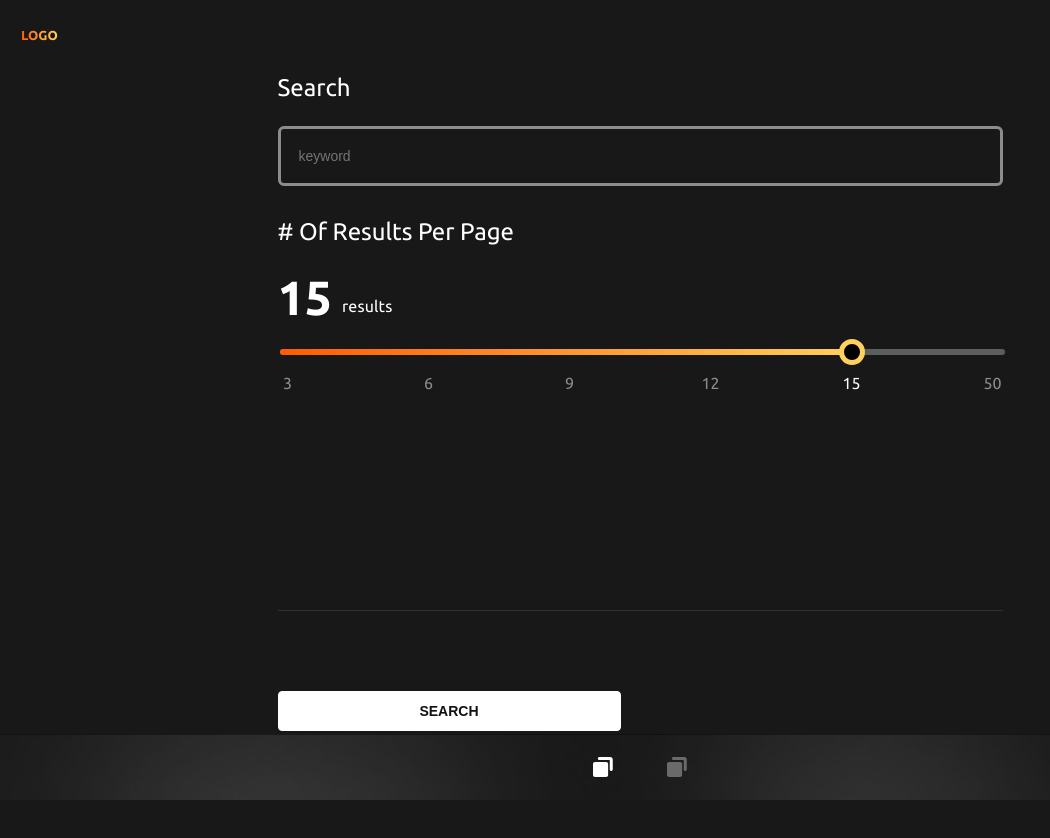
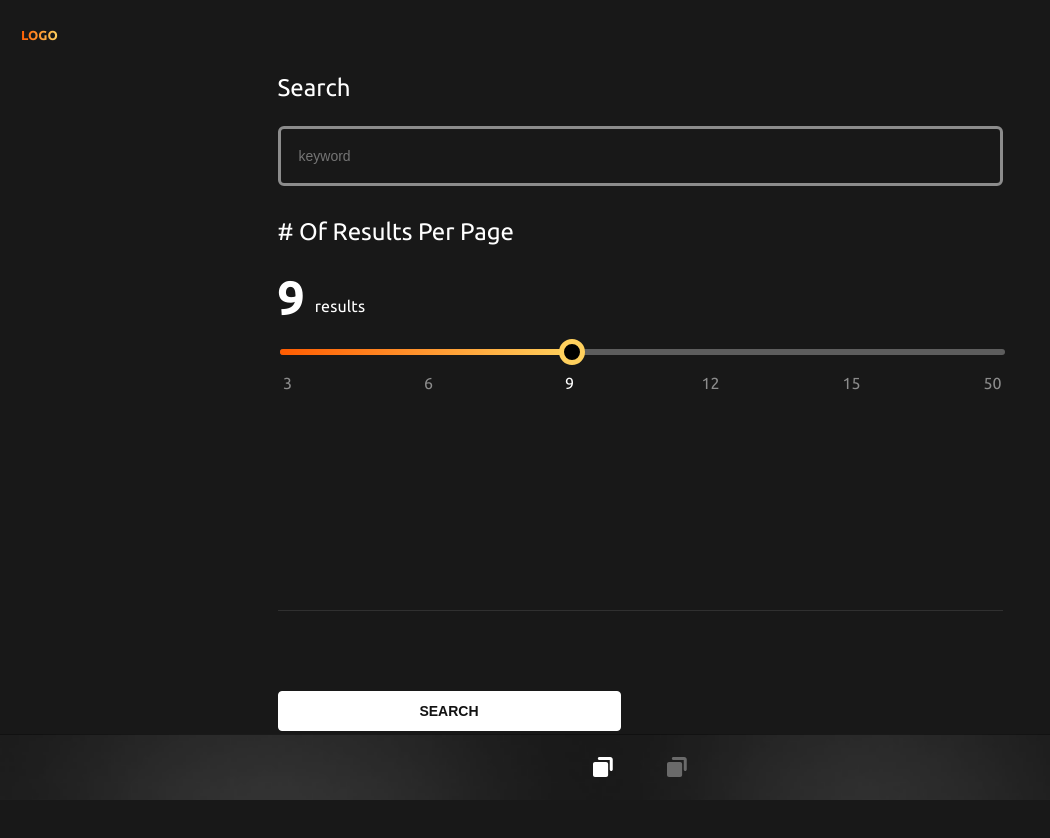
Before and after one commit to TimingJL/fatbull-fe-exam2, a React (Vite) app: page / in a window 1280 px wide. Shown: the top 838 px of the page, without its empty margins (0-1050 px from the left). Built offline with nearby package versions, Linux system fonts and the light colour scheme; no server answers.

Commit message:
feat: using page size selected by slider

```diff
--- a/src/components/Slider/index.tsx
+++ b/src/components/Slider/index.tsx
@@ -2,8 +2,6 @@ import React from 'react';
 import styled, { css } from 'styled-components';
 
 const SIZE_THUMB = 26;
-const step = 20;
-const defaultValue = 80;
 
 const railStyle = css`
   background: rgba(255, 255, 255, 0.3); /* rail color */
@@ -81,10 +79,11 @@ interface IProps {
 
 const Slider = (props: IProps) => {
   const sliderRef = React.useRef(null);
+  const { onChange, max = 100, value = 0, options = [3, 6, 9, 12, 15, 50] } = props;
+  const step = 100 / (options.length - 1);
+  const defaultValue = options.indexOf(value) * step;
   const [currentValue, setCurrentValue] = React.useState(defaultValue);
-  const { onChange, max = 100, options = [3, 6, 9, 12, 15, 50] } = props;
   const activeIndex = (currentValue + step) / step - 1;
-
   const handleOnChange = (event: React.ChangeEvent<HTMLInputElement>) => {
     const value = Number(event?.target?.value);
     setCurrentValue(value);
@@ -92,7 +91,7 @@ const Slider = (props: IProps) => {
 
   React.useEffect(() => {
     if (onChange) {
-      onChange(activeIndex);
+      onChange(options[activeIndex]);
     }
   }, [currentValue, activeIndex, onChange]);
 
--- a/src/pages/Home/Result/index.tsx
+++ b/src/pages/Home/Result/index.tsx
@@ -7,8 +7,6 @@ import { ArrowLeft } from 'components/Icons/ArrowLeft';
 import { getUsers } from 'api/index';
 import { routePathConfig } from 'route/config';
 import Skeleton from './Skeleton';
-
-const pageSize = 9;
 
 const BackButton = styled(ArrowLeft)`
   cursor: pointer;
@@ -106,11 +104,12 @@ interface IData {
 
 interface IProps {
   keyword: string;
+  pageSize?: number;
 }
 
 const Result = (props: IProps) => {
   const targetRef = React.useRef(null);
-  const { keyword } = props;
+  const { keyword, pageSize = 9 } = props;
   const navigate = useNavigate();
   const [page, setPage] = React.useState(1);
   const [data, setData] = React.useState<IData[]>([]);
--- a/src/pages/Home/Search/index.tsx
+++ b/src/pages/Home/Search/index.tsx
@@ -81,10 +81,15 @@ const Result = styled.div`
   }
 `;
 
-const Search = () => {
+interface IProps {
+  pageSize?: number;
+  handleChangePageSize?: (value: number) => void;
+}
+
+const Search = (props: IProps) => {
   const navigate = useNavigate();
+  const { pageSize, handleChangePageSize = () => null } = props;
   const [keyword, setKeyword] = React.useState('');
-  const [resultsPerPage, setResultsPerPage] = React.useState<number>();
 
   const handleOnSubmit = () => {
     navigate({
@@ -104,11 +109,11 @@ const Search = () => {
         <PageSizeSection>
           <Label># of results per page</Label>
           <Result>
-            <div className="result__number">{options[resultsPerPage || 0]}</div>
+            <div className="result__number">{pageSize}</div>
             <div className="result__unit">results</div>
           </Result>
           <div>
-            <Slider options={options} onChange={(value) => setResultsPerPage(value)} />
+            <Slider value={pageSize} options={options} onChange={(value) => handleChangePageSize(value)} />
           </div>
         </PageSizeSection>
         <SubmitSection>
--- a/src/pages/Home/index.tsx
+++ b/src/pages/Home/index.tsx
@@ -1,3 +1,4 @@
+import React from 'react';
 import styled from 'styled-components';
 import { useSearchParams } from 'react-router-dom';
 
@@ -12,12 +13,17 @@ const Container = styled.div`
 `;
 
 const Home = () => {
+  const [pageSize, setPageSize] = React.useState(9); // [1
   const [searchParams] = useSearchParams();
   const keyword = searchParams.get('keyword');
 
   return (
     <Container>
-      {keyword ? <Result keyword={keyword} /> : <Search />}
+      {keyword ? (
+        <Result keyword={keyword} pageSize={pageSize} />
+      ) : (
+        <Search pageSize={pageSize} handleChangePageSize={(value) => setPageSize(value)} />
+      )}
       <UserList />
     </Container>
   );
```
